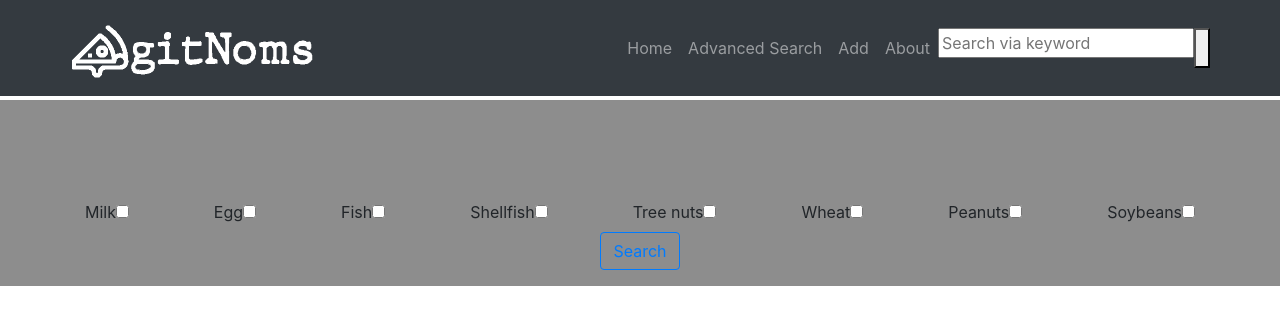
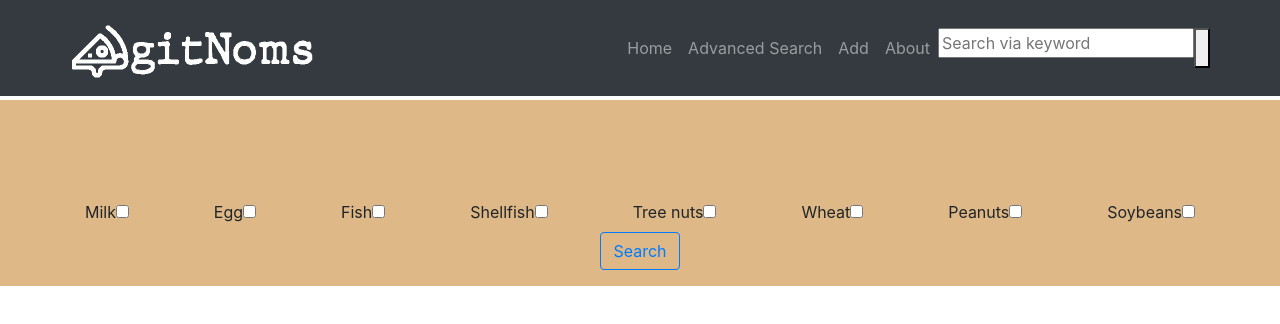
Before and after one commit to TheCodingChefs/gitNoms, a React (Create React App) app: page /advanced in a window 1280 px wide. Shown: the top 324 px of the page. Built offline with nearby package versions, Linux system fonts and the light colour scheme.

Commit message:
Add dark mode on advanced search

```diff
--- a/src/App.js
+++ b/src/App.js
@@ -32,8 +32,8 @@ function App() {
           <About darkMode={darkMode} /> }/>
         <Route path='/' exact component= {Display} />
         <Route path={'/add'} exact render={() => <Form darkMode={darkMode}/>} />
-        <Route path='/advanced' exact render={() =>
-          <AdvancedSearch setAllergenFilter={setAllergenFilter}/> } />
+        <Route path={`/advanced`} exact render={() =>
+          <AdvancedSearch darkMode={darkMode} setAllergenFilter={setAllergenFilter}/> } />
 
     </div>
   );
--- a/src/Dark.css
+++ b/src/Dark.css
@@ -24,3 +24,7 @@
     background-color: var(--background-color);
     color: var(--color);
   }
+  .advanced-search {
+    background-color: var(--background-color);
+    color: var(--color);
+  }
--- a/src/components/search/advancedSearch/AdvancedSearch.js
+++ b/src/components/search/advancedSearch/AdvancedSearch.js
@@ -3,7 +3,7 @@ import Button from 'react-bootstrap/Button';
 
 import { useState } from 'react';
 
-const AdvancedSearch = () => {
+const AdvancedSearch = ({darkMode}) => {
 
     const [allergens, setAllergens] = useState([]);
 
@@ -27,7 +27,7 @@ const AdvancedSearch = () => {
     }
 
     return (
-        <div className='advanced-search'>
+        <div className='advanced-search' theme={darkMode ? "dark" : "light"}>
             <form action="">
             <div className='allergen-buttons'>
                 {allergensArr.map((allergen) => {
```
